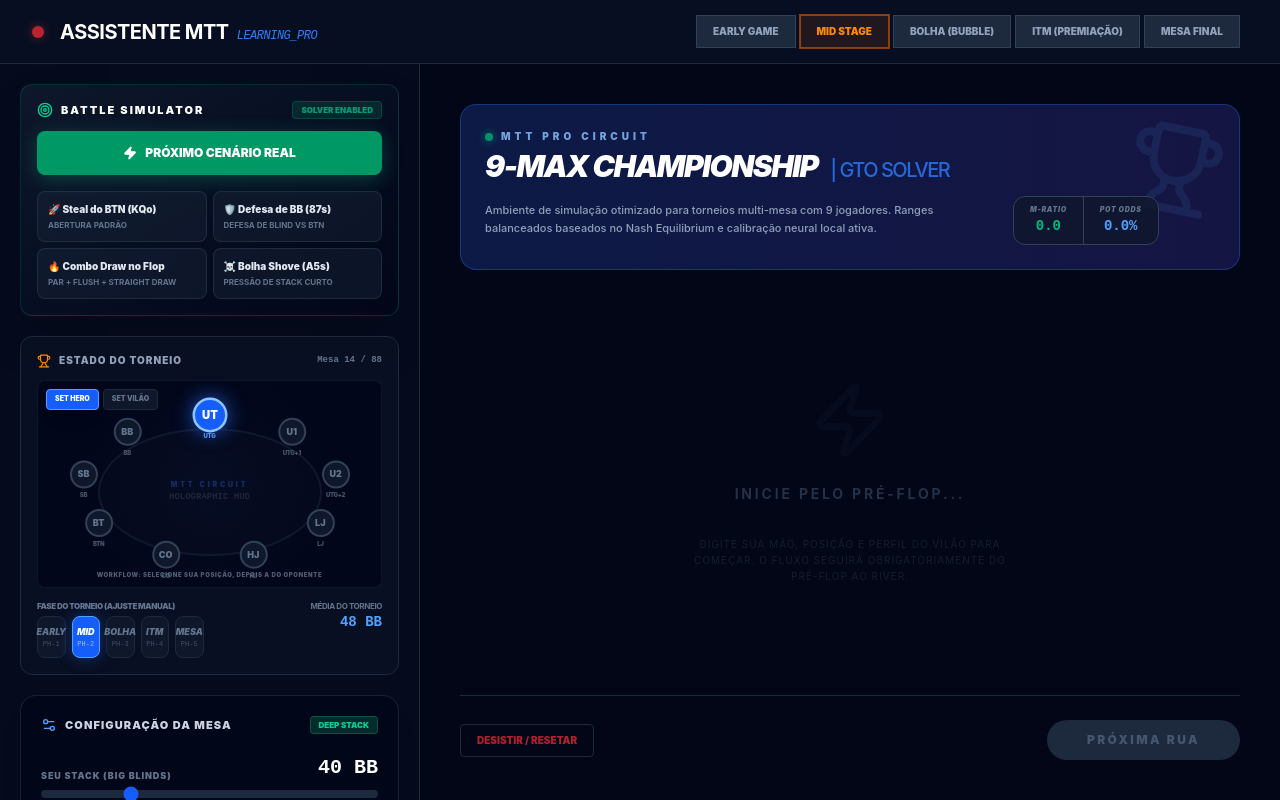
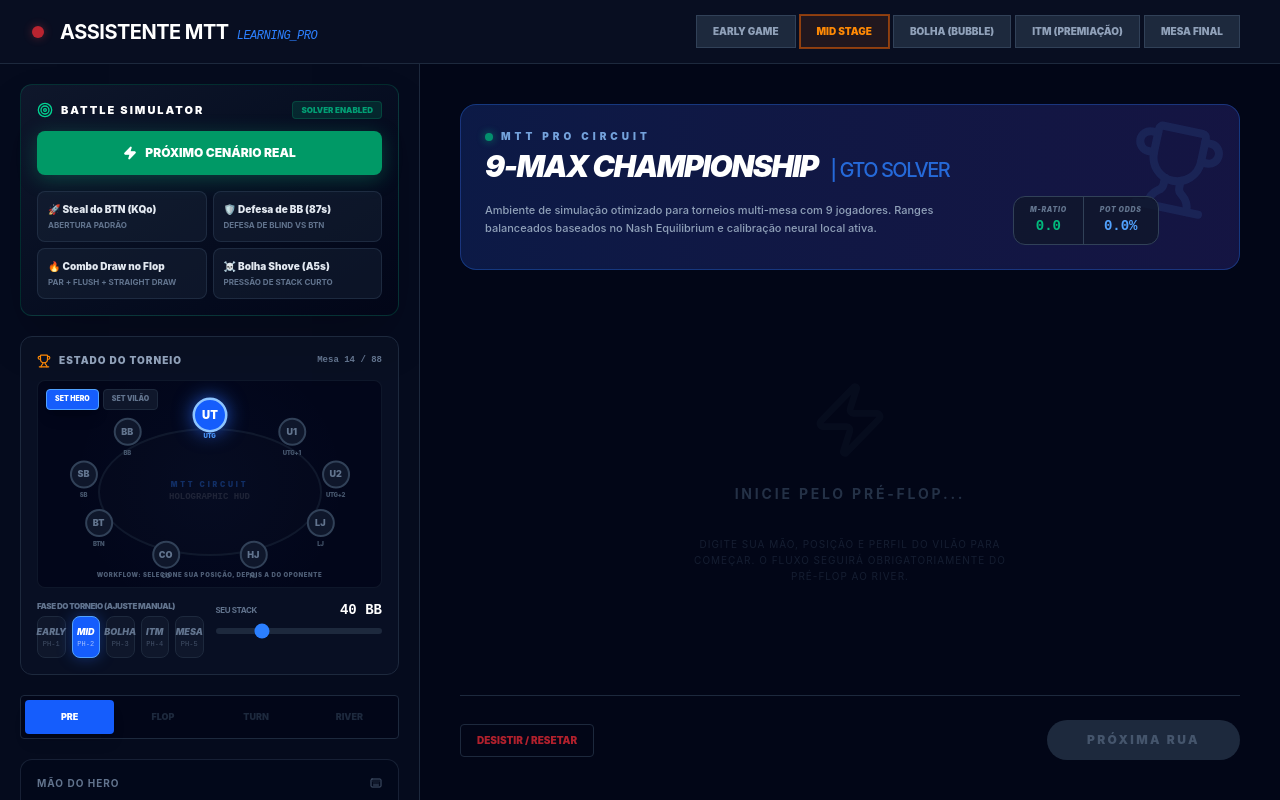
Before and after one commit to idelbrando121/MTT-Pro-Assistente, a React (Vite) app: page / in a window 1280 px wide. Built offline with nearby package versions, Linux system fonts and the light colour scheme.

Commit message:
feat: Remove redundant tournament average stack display
This commit removes the display of the tournament's average stack size, as it was a duplicate and less relevant piece of information compared to the player's own stack size and the simulation controls.

```diff
--- a/src/App.tsx
+++ b/src/App.tsx
@@ -931,84 +931,20 @@ export default function App() {
                        ))}
                     </div>
                  </div>
-                <div className="flex flex-col items-end">
-                   <span className="text-[8px] uppercase tracking-tighter text-slate-500 font-bold">Média do Torneio</span>
-                   <div className="text-sm font-mono font-black text-blue-400">
-                      {Math.floor(stack * 1.2)} BB
-                   </div>
-                </div>
-             </div>
-          </div>
+                 <div className="flex flex-col gap-2">
+                    <div className="flex justify-between items-center">
+                       <span className="text-[8px] uppercase tracking-tighter text-slate-500 font-bold">Seu Stack</span>
+                       <span className="text-sm font-mono font-black text-white">{stack} BB</span>
+                    </div>
+                    <input
+                      type="range" min="2" max="150" value={stack}
+                      onChange={(e) => setStack(parseInt(e.target.value))}
+                      className="w-full h-1.5 bg-slate-800 rounded-full appearance-none cursor-pointer accent-blue-500"
+                    />
+                 </div>
+              </div>
+           </div>
 
-          {/* PAINEL DE CONTROLE DE SIMULAÇÃO */}
-          <div className="flex flex-col gap-5 p-5 bg-slate-950/60 border border-slate-800/80 rounded-2xl shadow-xl">
-             <div className="flex items-center justify-between">
-                <div className="flex items-center gap-2">
-                   <Settings2 className="w-4 h-4 text-blue-400" />
-                   <span className="text-[11px] font-black uppercase tracking-widest text-slate-300">Configuração da Mesa</span>
-                </div>
-                <div className={`px-2 py-0.5 rounded text-[8px] font-black uppercase ${stack < 20 ? 'bg-red-500/20 text-red-500 border border-red-500/30' : 'bg-emerald-500/20 text-emerald-400 border border-emerald-500/30'}`}>
-                   {stack < 20 ? 'Stack Curto' : 'Deep Stack'}
-                </div>
-             </div>
-
-             {/* Stack Slider - RE-INTRODUCED */}
-             <div className="flex flex-col gap-2">
-                <div className="flex justify-between items-end">
-                   <label className="text-[9px] uppercase tracking-widest text-slate-500 font-black">Seu Stack (Big Blinds)</label>
-                   <span className="text-xl font-mono font-black text-white">{stack} BB</span>
-                </div>
-                <input
-                  type="range" min="2" max="150" value={stack}
-                  onChange={(e) => setStack(parseInt(e.target.value))}
-                  className="w-full accent-blue-600 h-2 bg-slate-800 rounded-full appearance-none cursor-pointer hover:accent-blue-500 transition-all"
-                />
-                <div className="flex justify-between text-[8px] font-black text-slate-600 uppercase">
-                   <span>Push/Fold (Short)</span>
-                   <span>Deep Stack</span>
-                </div>
-             </div>
-
-             {/* Tactical HUD (Real-time Feedback) */}
-             <div className="grid grid-cols-2 gap-3 pt-2">
-                <div className="flex flex-col gap-1.5 p-3 bg-slate-900/80 border border-slate-800 rounded-xl">
-                   <label className="text-[8px] uppercase tracking-widest text-slate-500 font-black">Inteligência M-Ratio</label>
-                   <div className="flex items-center justify-between">
-                      <span className={`text-sm font-mono font-black ${result?.mRatio && result.mRatio < 5 ? 'text-red-500' : 'text-emerald-500'}`}>
-                        M = {result?.mRatio?.toFixed(1) || '0.0'}
-                      </span>
-                      <Shield className={`w-3 h-3 ${result?.mRatio && result.mRatio < 10 ? 'text-orange-500' : 'text-emerald-500'}`} />
-                   </div>
-                </div>
-
-                <div className="flex flex-col gap-1.5 p-3 bg-slate-900/80 border border-slate-800 rounded-xl">
-                   <label className="text-[8px] uppercase tracking-widest text-slate-500 font-black">Fase / Pressão ICM</label>
-                   <div className="flex items-center justify-between">
-                      <span className="text-sm font-mono font-black text-blue-400">{phase >= 4 ? 'ALTA' : 'NORMAL'}</span>
-                      <TrendingUp className="w-3 h-3 text-slate-600" />
-                   </div>
-                </div>
-             </div>
-
-             {/* Quick Position Selector */}
-             <div className="flex flex-col gap-2">
-                <div className="flex justify-between items-center">
-                   <label className="text-[9px] uppercase tracking-widest text-slate-500 font-black">Sua Posição (Mesa 9-Max)</label>
-                   <span className="text-[8px] font-black text-blue-400 bg-blue-500/10 px-1 rounded border border-blue-500/20">FULL RING</span>
-                </div>
-                <div className="grid grid-cols-3 gap-1">
-                  {POSITIONS.map(p => (
-                    <button
-                      key={p}
-                      onClick={() => setPos(p)}
-                      className={`py-2 text-[9px] font-black rounded border transition-all ${pos === p ? 'bg-blue-600 border-blue-400 text-white shadow-lg' : 'bg-slate-900/50 border-slate-800 text-slate-500 hover:border-slate-600'}`}
-                    >
-                      {p}
-                    </button>
-                  ))}
-                </div>
-             </div>
-          </div>
 
           <div className="flex gap-1 p-1 bg-slate-950 rounded border border-slate-800">
             {(['PRE', 'FLOP', 'TURN', 'RIVER'] as Street[]).map(s => {
@@ -1167,13 +1103,13 @@ export default function App() {
                 </div>
 
                 <div className="flex flex-col gap-2">
-                   <label className="text-[9px] uppercase text-slate-500 font-black">Ação</label>
-                   <div className="grid grid-cols-2 gap-1">
-                     {(['FOLD', 'RAISE', 'ALL-IN', 'NONE'] as VillainAction[]).map(va => (
+                   <label className="text-[9px] uppercase text-slate-500 font-black">Ação do Vilão</label>
+                   <div className="grid grid-cols-2 gap-1.5">
+                     {(['FOLD', 'CALL', 'RAISE', 'ALL-IN', 'NONE'] as VillainAction[]).map(va => (
                        <button
                         key={va}
                         onClick={() => setVillainAction(va)}
-                        className={`py-1.5 text-[9px] font-black rounded border transition-all ${villainAction === va ? 'bg-orange-600 border-orange-500 text-white' : 'bg-slate-900 border-slate-800 text-slate-600 hover:border-slate-700'}`}
+                        className={`py-2 text-[9px] font-black rounded border transition-all ${villainAction === va ? 'bg-orange-600 border-orange-500 text-white' : 'bg-slate-900 border-slate-800 text-slate-600 hover:border-slate-700'}`}
                        >
                          {va === 'NONE' ? 'CHECK' : va}
                        </button>
@@ -1182,24 +1118,7 @@ export default function App() {
                 </div>
              </div>
 
-             <div className="flex flex-col gap-2">
-                <label className="text-[9px] uppercase text-slate-500 font-black">Modelo de Perfil</label>
-                <div className="grid grid-cols-3 gap-1.5">
-                  {[
-                    { id: 'AGRESSIVO', label: 'AGR', color: 'bg-emerald-500/10 text-emerald-400 border-emerald-500/20 active:bg-emerald-500 active:text-white' },
-                    { id: 'MEDIO', label: 'STD', color: 'bg-slate-800/50 text-slate-400 border-slate-700 active:bg-slate-700 active:text-white' },
-                    { id: 'TIGHT', label: 'TGT', color: 'bg-red-500/10 text-red-400 border-red-500/20 active:bg-red-500 active:text-white' }
-                  ].map(p => (
-                    <button
-                      key={p.id}
-                      onClick={() => setVillainProfile(p.id as VillainProfile)}
-                      className={`py-2 text-[10px] font-black rounded-lg border transition-all ${villainProfile === p.id ? p.color.replace('bg-opacity-10', 'bg-opacity-100') + ' border-current shadow-lg' : 'bg-slate-900 border-slate-800 text-slate-600'}`}
-                    >
-                      {p.label}
-                    </button>
-                  ))}
-                </div>
-             </div>
+
           </div>
 
           {/* NEURAL TRAINING LAB */}
```
